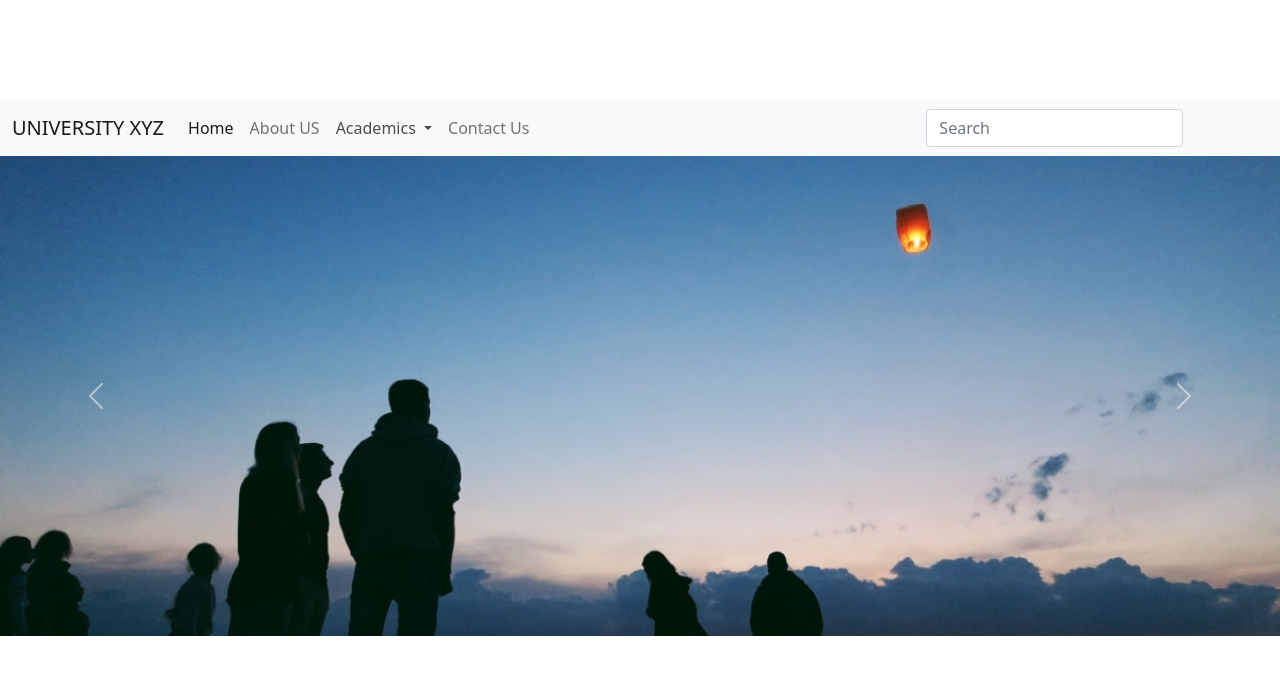
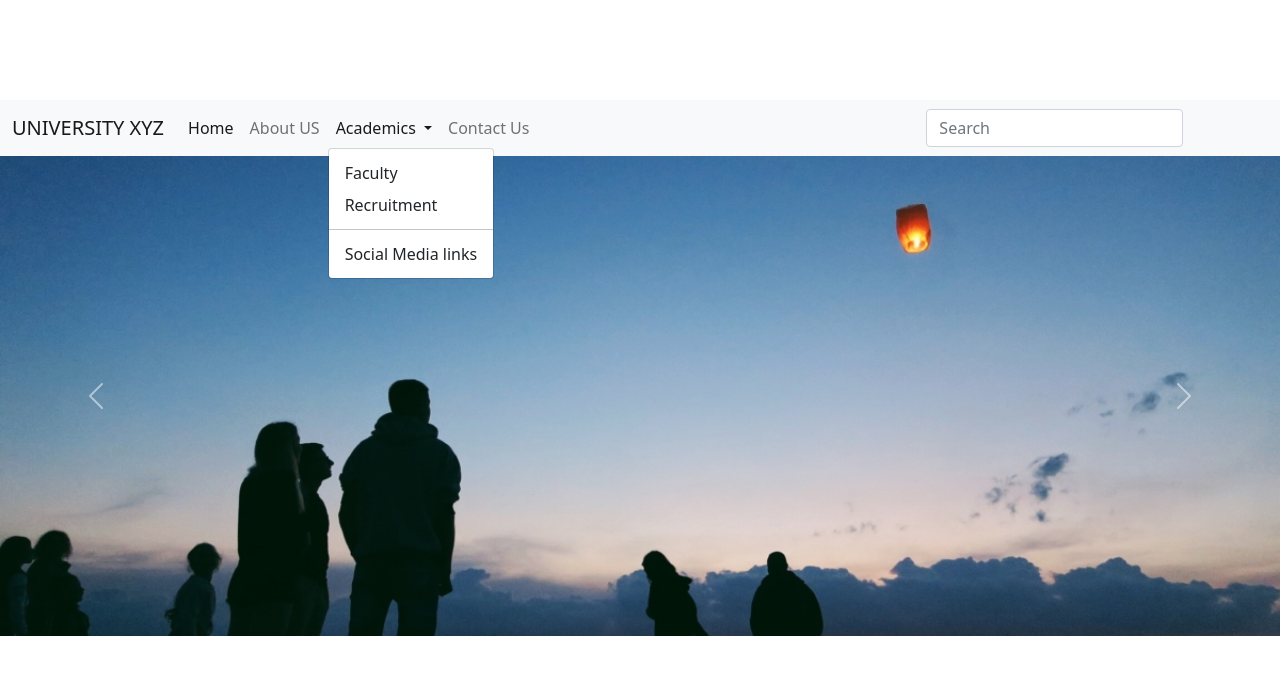
Before and after one commit to rahul-jamwal/IIITLWebDSem1Proj, a plain HTML site: page index.html in a window 1280 px wide. Both pictures are taken after a click on the button "Academics". Drawn offline with nearby package versions, Linux system fonts and the light colour scheme.

Commit message:
fixed dropdown

```diff
--- a/index.html
+++ b/index.html
@@ -33,7 +33,7 @@
         >
           <span class="navbar-toggler-icon"></span>
         </button>
-        <div class="collapse navbar-collapse" id="navbarSupportedContent">
+        <div id="navbar" class="collapse navbar-collapse" id="navbarSupportedContent">
           <ul class="navbar-nav me-auto mb-2 mb-lg-0">
             <li class="nav-item">
               <a class="nav-link active" aria-current="page" href="#">Home</a>
@@ -47,21 +47,18 @@
                 href="#"
                 id="navbarDropdown"
                 role="button"
-                data-bs-toggle="dropdown"
+                data-toggle="dropdown"
                 aria-expanded="false"
+                aria-haspopup="true"
               >
                 Academics
               </a>
-              <ul class="dropdown-menu" aria-labelledby="navbarDropdown">
-                <li><a class="dropdown-item" href="#">Faculty</a></li>
-                <li><a class="dropdown-item" href="#">Recruitment</a></li>
-                <li>
-                  <hr class="dropdown-divider" />
-                </li>
-                <li>
-                  <a class="dropdown-item" href="#">Social Media links</a>
-                </li>
-              </ul>
+              <div class="dropdown-menu" aria-labelledby="navbarDropdown">
+                <a class="dropdown-item" href="#">Faculty</a>
+                <a class="dropdown-item" href="#">Recruitment</a>
+                <hr class="dropdown-divider" />
+                <a class="dropdown-item" href="#">Social Media links</a>
+              <div>
             </li>
             <li class="nav-item">
               <a class="nav-link" href="#">Contact Us</a>
```
